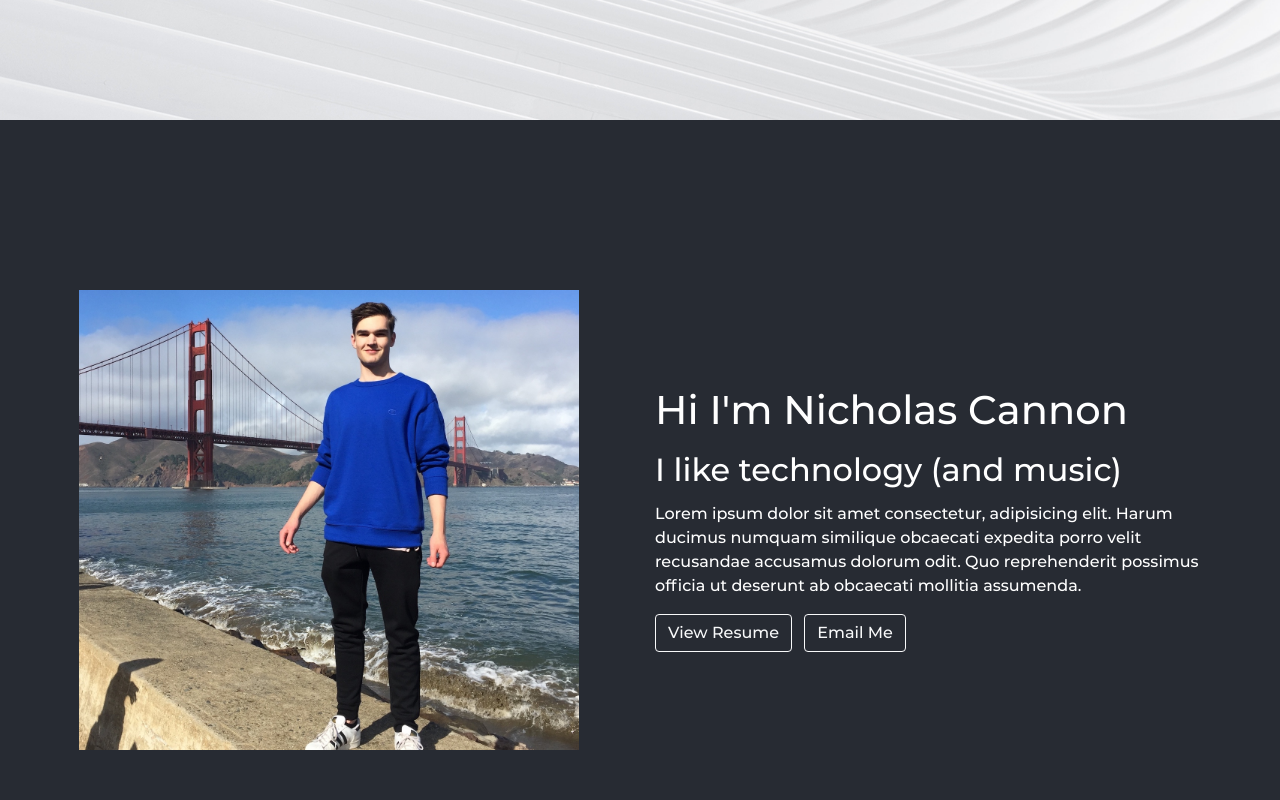
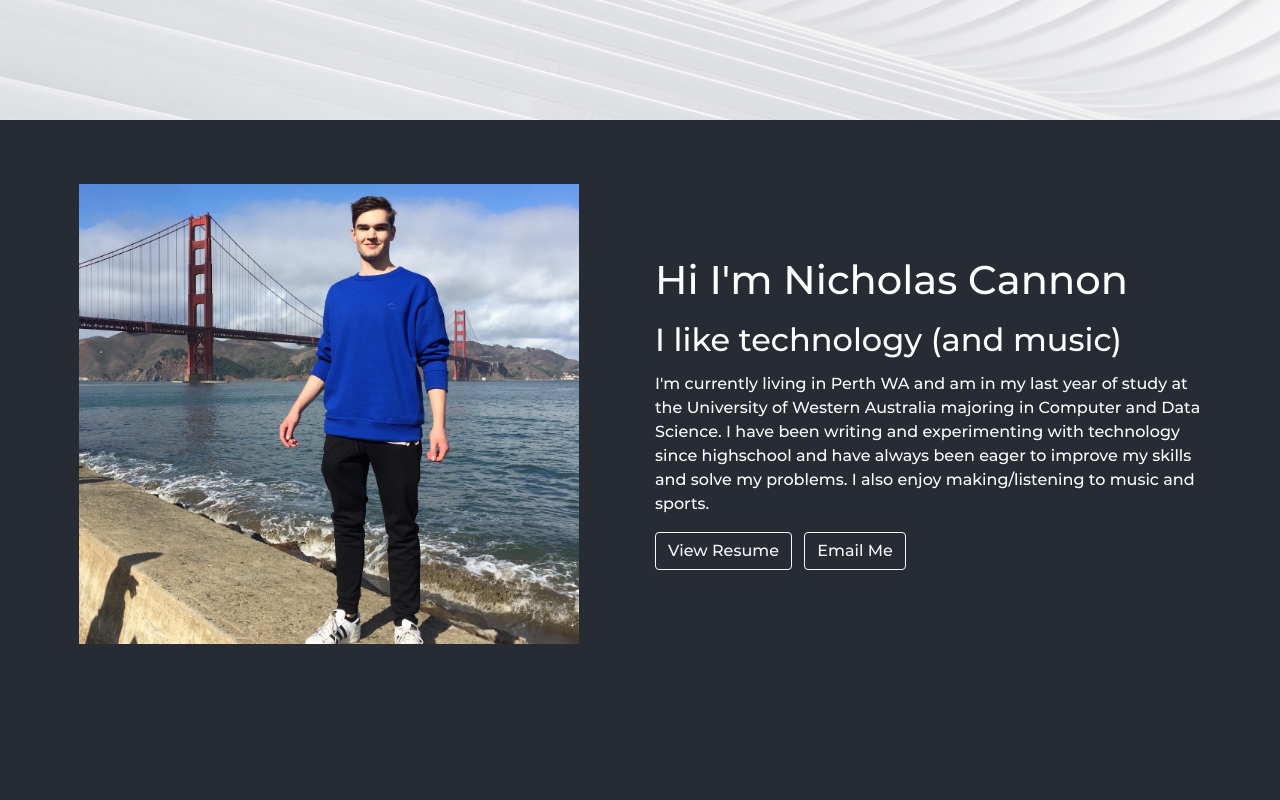
Before and after one commit to nicholascannon1/portfolio, a website built with webpack: page index.html in a window 1280 px wide. Shown: the part 680-1480 px from the top of the page. Built offline with nearby package versions, Linux system fonts and the light colour scheme.

Commit message:
Added about me content

```diff
--- a/index.html
+++ b/index.html
@@ -48,7 +48,11 @@
         <div class="col-lg my-auto">
           <h1 class="pb-2">Hi I'm Nicholas Cannon</h1>
           <h2 class="pb-1">I like technology (and music)</h2>
-          <p>Lorem ipsum dolor sit amet consectetur, adipisicing elit. Harum ducimus numquam similique obcaecati expedita porro velit recusandae accusamus dolorum odit. Quo reprehenderit possimus officia ut deserunt ab obcaecati mollitia assumenda.</p>
+          <p>I'm currently living in Perth WA and am in my last year of study at the University of Western
+            Australia majoring in Computer and Data Science. I have been writing and experimenting with
+            technology since highschool and have always been eager to improve my skills and solve my
+            problems. I also enjoy making/listening to music and sports.
+          </p>
           <button id="resumeButton" class="btn btn-outline-light">View Resume</button>
           <a id="emailButton" class="btn btn-outline-light ml-2" role="button"
             href="mailto:nicholascannon1@gmail.com">
--- a/src/css/about.css
+++ b/src/css/about.css
@@ -1,5 +1,7 @@
 #about {
   background-color: #272b33;
+  height: auto;
+  min-height: 100vh;
 }
 
 #about .sectionWrap {
```
